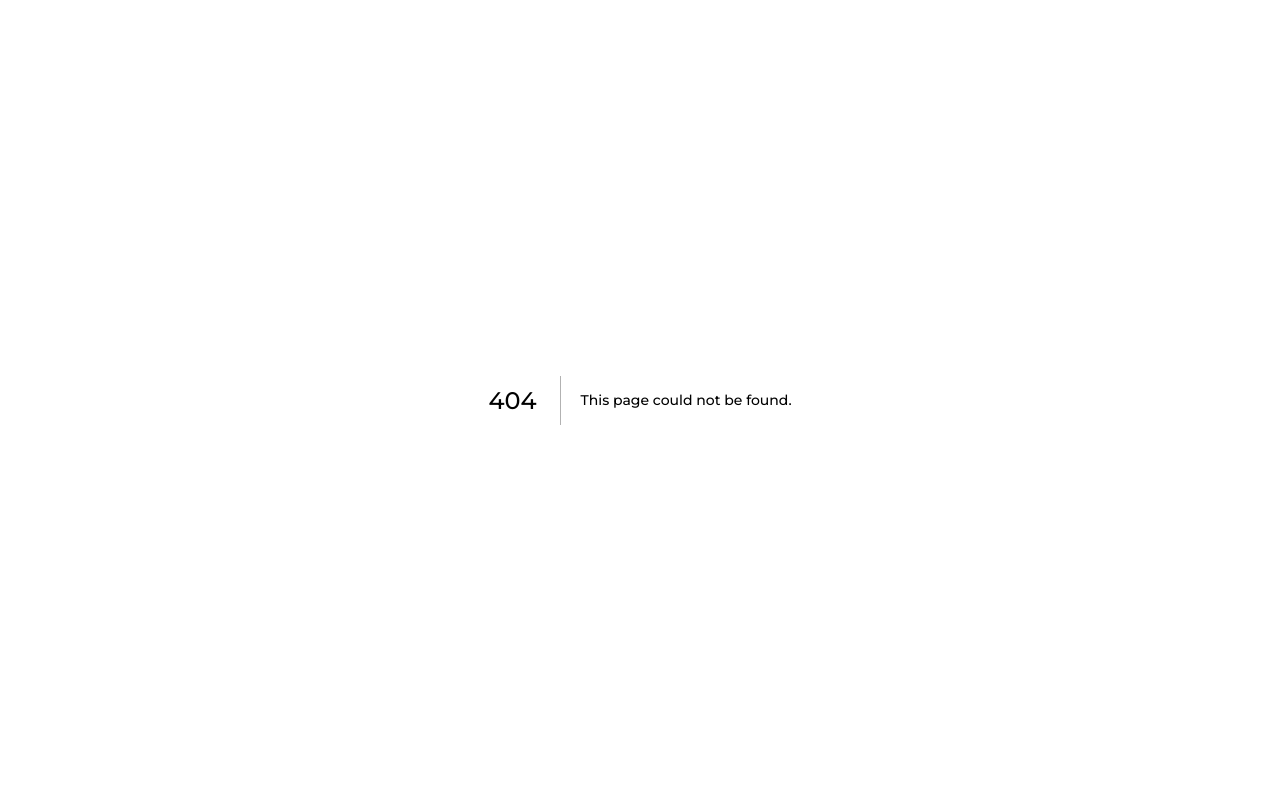
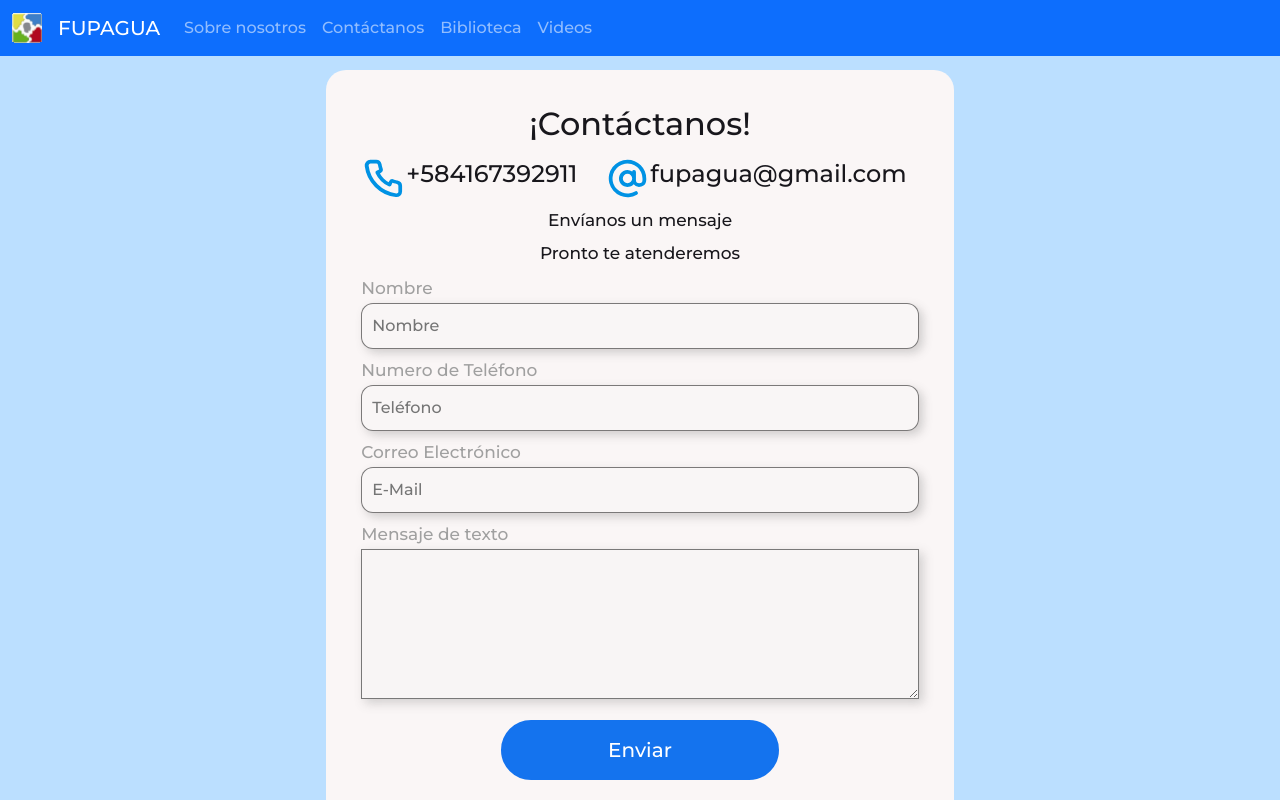
Before and after one commit to zovalger/fupagua-landing, a Next.js app: page /Contactanos in a window 1280 px wide. Before the commit this address had no page. Shown: the top 800 px of the page. Built offline with nearby package versions, Linux system fonts and the light colour scheme.

Commit message:
Contactanos

```diff
--- a/layouts/NavLanding.jsx
+++ b/layouts/NavLanding.jsx
@@ -27,7 +27,7 @@ export function NavLanding() {
             navbarScroll
           >
             <Nav.Link href="/">Sobre nosotros</Nav.Link>
-            <Nav.Link href="formulario">Contáctanos</Nav.Link>
+            <Nav.Link href="Contactanos">Contáctanos</Nav.Link>
             <Nav.Link href="biblioteca">Biblioteca</Nav.Link>
             <Nav.Link href="videos">Videos</Nav.Link>
           </Nav>
--- a/pages/formulario.jsx
+++ b/pages/Contactanos.jsx
@@ -11,7 +11,7 @@ function FormularioLanding() {
   const sendEmail = (event) => {
     event.preventDefault();
 
-    emailjs.sendForm('service_7fqgcuo', 'template_wxeh9ne', event.target, 'elkytiYvgDrTl-E_7')
+    emailjs.sendForm('service_5bw60h5', 'template_wxeh9ne', event.target, 'elkytiYvgDrTl-E_7')
     .then(response => console.log(response))
     .catch(error => console.log(error))
 
@@ -26,7 +26,7 @@ function FormularioLanding() {
   <div className={style.bg_form}>
 
           <div className={style.container_form}>
-            <form action="start" className={style.form} onSubmit={sendEmail}>
+            <form action="/" className={style.form} onSubmit={sendEmail}>
 
               <div className={style.form_header}>
                 <h2 className={style.title}> ¡Contáctanos! </h2>
@@ -41,7 +41,7 @@ function FormularioLanding() {
         alt="Telephone"
         className={style.icon} />
         <div className={style.text_icon}>
-        <h4 className={style.subtitle_icon}>+580000000</h4>
+        <h4 className={style.subtitle_icon}>+584167392911</h4>
         </div>
     </li>
     </div>
@@ -56,7 +56,7 @@ function FormularioLanding() {
         alt="Email"
         className={style.icon} />
                <div className={style.text_icon}>
-               <h4  className={style.subtitle_icon}>fupagua.server@gmail.com</h4>
+               <h4  className={style.subtitle_icon}>fupagua@gmail.com</h4>
         </div>
     </li>
     </div>
@@ -66,20 +66,20 @@ function FormularioLanding() {
                 <p className={style.form_text}> Pronto te atenderemos</p>
               </div>
 
-              <label for="" className={style.form_label}>Nombre</label>
-              <input type="text" id="nombre" placeholder="Nombre" name="user_nombre" className={style.form_input}></input>
+              <label for="nombre" className={style.form_label}>Nombre</label>
+              <input type="text" id="nombre" placeholder="Nombre" name="user_nombre" className={style.form_input} required></input>
 
-              <label for="" className={style.form_label}>Numero de Teléfono</label>
-              <input type="text" id="numero" placeholder="Teléfono" name="user_telefono" className={style.form_input}></input>
+              <label for="numero" className={style.form_label}>Numero de Teléfono</label>
+              <input type="text" id="numero" placeholder="Teléfono" name="user_telefono" className={style.form_input} required></input>
 
-              <label for="" className={style.form_label}>Correo Electrónico</label>
-              <input type="text" id="email" placeholder="E-Mail" name="user_email" className={style.form_input}></input>
+              <label for="email" className={style.form_label}>Correo Electrónico</label>
+              <input type="text" id="email" placeholder="E-Mail" name="user_email" className={style.form_input} required></input>
 
-              <label for="" className={style.form_label}>Mensaje de texto</label>
-              <textarea id="mensaje" placeholder="          Escriba aqui su mensaje"  name="user_mensaje" className={style.form_textarea}> </textarea>
+              <label for="mensaje" className={style.form_label}>Mensaje de texto</label>
+              <textarea id="mensaje" placeholder="Escriba aqui su mensaje"  name="user_mensaje" className={style.form_textarea} required> </textarea>
 
               <div className ={style.button_align}>
-              <button href="/" type="submit" value="Enviar" className={style.btn_submit}>Enviar</button>
+              <button href="/" type="submit" value="Enviar" className={style.btn_submit} onClick={() => location.replace("/") }>Enviar</button>
               </div>
 
             </form>
```
